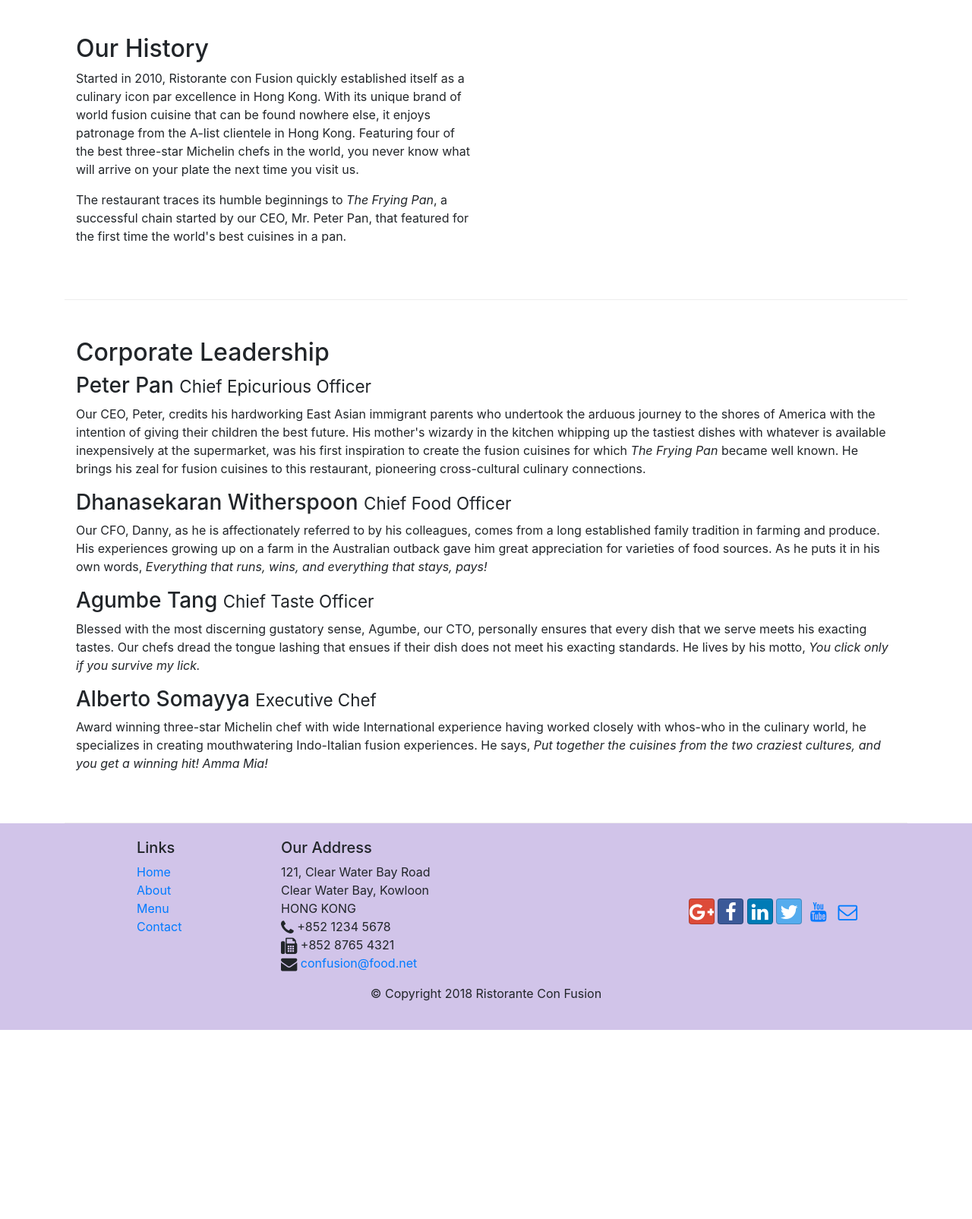
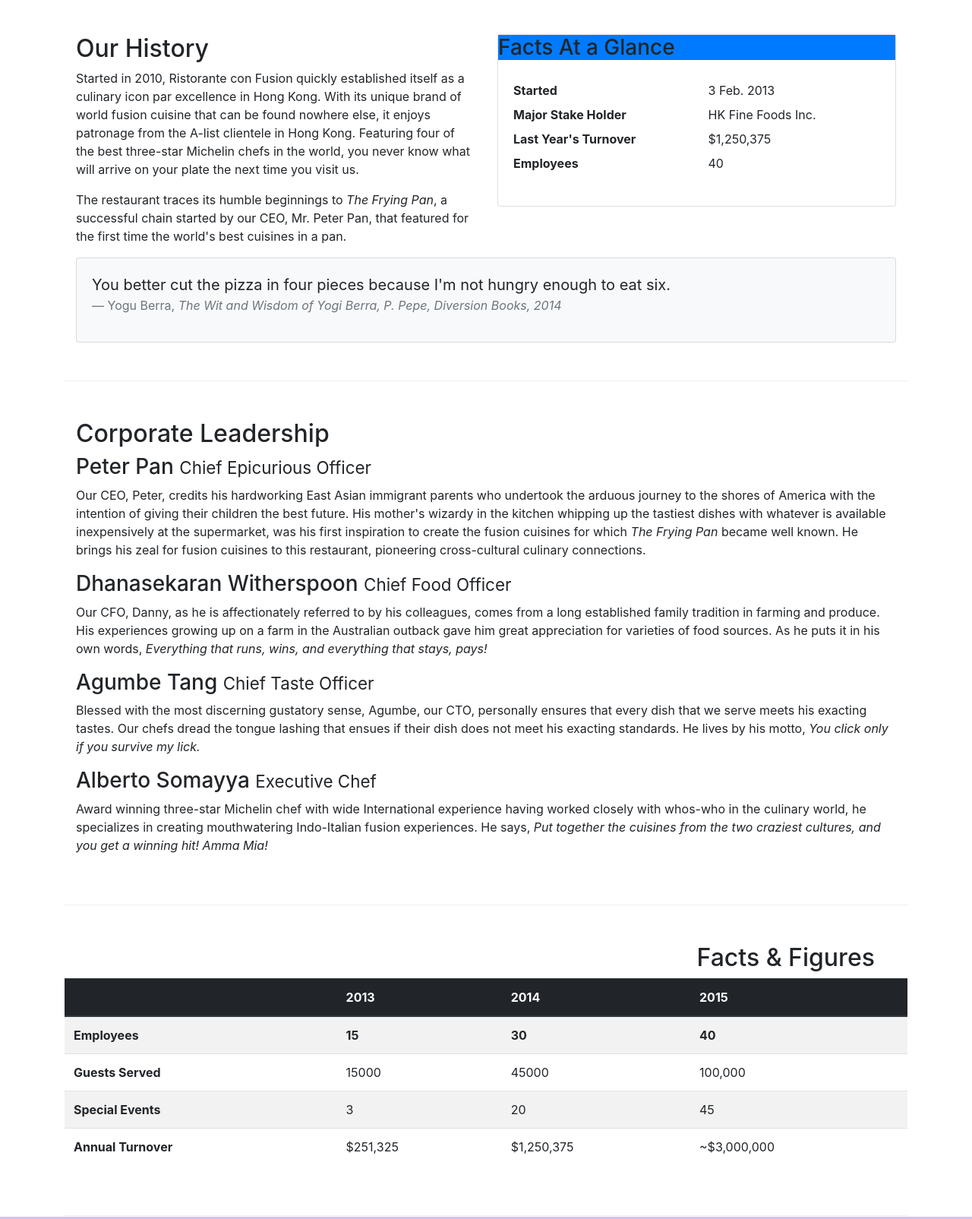
Before and after one commit to marcosvpinho/Bootstrap-4, a website: page aboutus.html in a window 1280 px wide. Shown: the part 420-2025 px from the top of the page at 76% size. Before the commit the page ends 1776 px from the top, so only its background shows below. Drawn offline with nearby package versions, Linux system fonts and the light colour scheme.

Commit message:
Tables and cards

```diff
--- a/aboutus.html
+++ b/aboutus.html
@@ -67,7 +67,32 @@
                 <p>Started in 2010, Ristorante con Fusion quickly established itself as a culinary icon par excellence in Hong Kong. With its unique brand of world fusion cuisine that can be found nowhere else, it enjoys patronage from the A-list clientele in Hong Kong.  Featuring four of the best three-star Michelin chefs in the world, you never know what will arrive on your plate the next time you visit us.</p>
                 <p>The restaurant traces its humble beginnings to <em>The Frying Pan</em>, a successful chain started by our CEO, Mr. Peter Pan, that featured for the first time the world's best cuisines in a pan.</p>
             </div>
-            <div class="col col-sm-6">
+            <div class="col-sm">
+                <div class="card">
+                    <h3 class="card-headr bg-primary" text-white> Facts At a Glance</h3>
+                    <div class="card-body">
+                        <dl class="row">
+                            <dt class="col-6">Started</dt>
+                            <dd class="col-6">3 Feb. 2013</dd>
+                            <dt class="col-6">Major Stake Holder</dt>
+                            <dd class="col-6">HK Fine Foods Inc.</dd>
+                            <dt class="col-6">Last Year's Turnover</dt>
+                            <dd class="col-6">$1,250,375</dd>
+                            <dt class="col-6">Employees</dt>
+                            <dd class="col-6">40</dd>
+                        </dl>
+
+                    </div>
+                </div>
+            </div>
+            <div class="col-12">
+                <div class="card card-body bg-light">
+                    <blockquote class="blockquote">
+                        <p class="mb-0">You better cut the pizza in four pieces because I'm not hungry enough to eat six.</p>
+                        <footer class="blockquote-footer">Yogu Berra, <cite title="Source Title"> The Wit and Wisdom of Yogi Berra, P. Pepe, Diversion Books, 2014</cite>
+                        </footer>
+                    </blockquote>
+                </div>
 
             </div>
         </div>
@@ -85,6 +110,56 @@
                 <h3>Alberto Somayya <small>Executive Chef</small></h3>
                 <p class="d-none d-sm-block">Award winning three-star Michelin chef with wide International experience having worked closely with whos-who in the culinary world, he specializes in creating mouthwatering Indo-Italian fusion experiences. He says, <em>Put together the cuisines from the two craziest cultures, and you get a winning hit! Amma Mia!</em></p>
             </div>
+       </div>
+
+       <div class="row row-content">
+           <div class="col-12 col-sm-9"></div>
+                <h2> Facts &amp; Figures</h2>
+                <div class="table-responsive">
+                    <table class="table table-striped">
+                        <thead class="thead-dark">
+                            <tr>
+                                <th>&nbsp;</th>
+                                <th>2013</th>
+                                <th>2014</th>
+                                <th>2015</th>
+                            </tr>
+                        </thead>
+                        <tbody>
+
+
+                        </tbody>
+                            <tr>
+                                <th>Employees</th>
+                                <th>15</th>
+                                <th>30</th>
+                                <th>40</th>
+                            </tr>
+                            <tr>
+                                <th>Guests Served</th>
+                                <td>15000</td>
+                                <td>45000</td>
+                                <td>100,000</td>
+                            </tr>
+                            <tr>
+                                <th>Special Events</th>
+                                <td>3</td>
+                                <td>20</td>
+                                <td>45</td>
+                            </tr>
+                            <tr>
+                                <th>Annual Turnover</th>
+                                <td>$251,325</td>
+                                <td>$1,250,375</td>
+                                <td>~$3,000,000</td>
+                            </tr>
+                        </tbody>
+                    </table>
+                </div>
+
+       </div>
+       <div class="col-12 col-sm-3">
+
        </div>
 
     </div>
```
